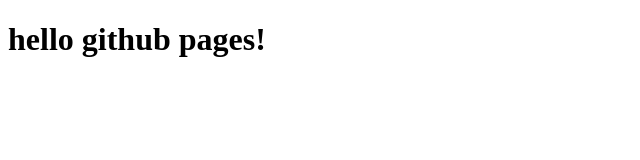
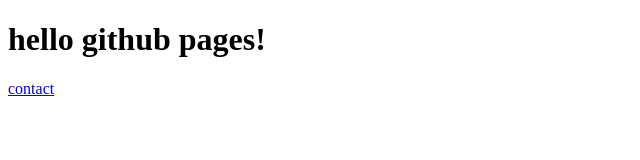
Before and after one commit to potatoJS-PY/test-page, a plain HTML site: page index.html in a window 1280 px wide. Shown: the full height of the page, 0-640 px from the left. Drawn offline with Linux system fonts and the light colour scheme.

Commit message:
contact pag

```diff
--- a/index.html
+++ b/index.html
@@ -7,6 +7,6 @@
 </head>
 <body>
   <h1>hello github pages!</h1>
-
+  <a href="./contact">contact</a>
 </body>
 </html>
```
Also changed, not shown: contact.html (added, +1 -0 lines).
